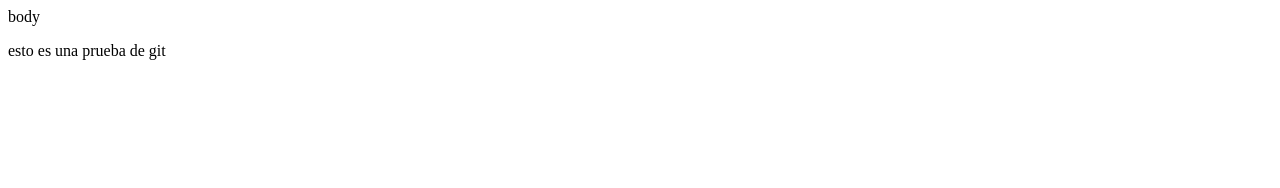
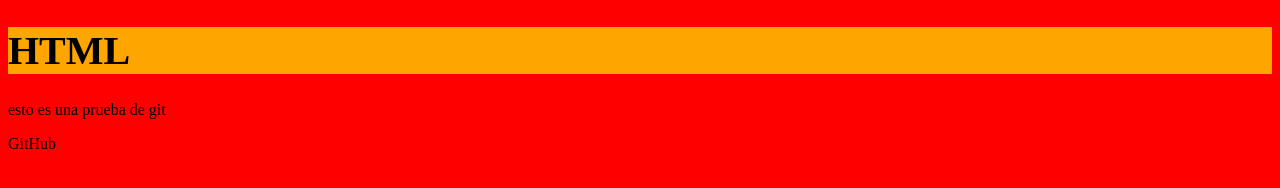
Before and after one commit to IIDeveloperII/Practicar-GitHub, a plain HTML site: page index.html in a window 1280 px wide. Drawn offline with Linux system fonts and the light colour scheme.

Commit message:
Update v0.1

```diff
--- a/index.html
+++ b/index.html
@@ -1,12 +1,15 @@
 <!DOCTYPE html>
 <html>
     <head>
+        <link rel="stylesheet" href="styles.css"/>
         <meta http-equiv="content-type" content="text/html; charset=utf-8" />
-        <title>Hola mundo</title>
+        <title>Web HTML</title>
         </head>
     <body>
-        body
+        <div class="texto">
+           <div id="titulo1"> <h1><b>HTML</b></h1>  </div>
+           <div id="parrafo1"><p> esto es una prueba de git </p></div>
+           <div id="parrafo2"><p>GitHub</p></div>
+        </div>
     </body>
 </html>
-
-<p> esto es una prueba de git </p>
--- /dev/null
+++ b/styles.css
@@ -0,0 +1,11 @@
+body{
+    background-color: red;
+}
+#titulo1{
+    background-color: orange;
+    font-size: 20px;
+
+}
+#parrafo1{
+    background-position-x: 20px;
+}
```
